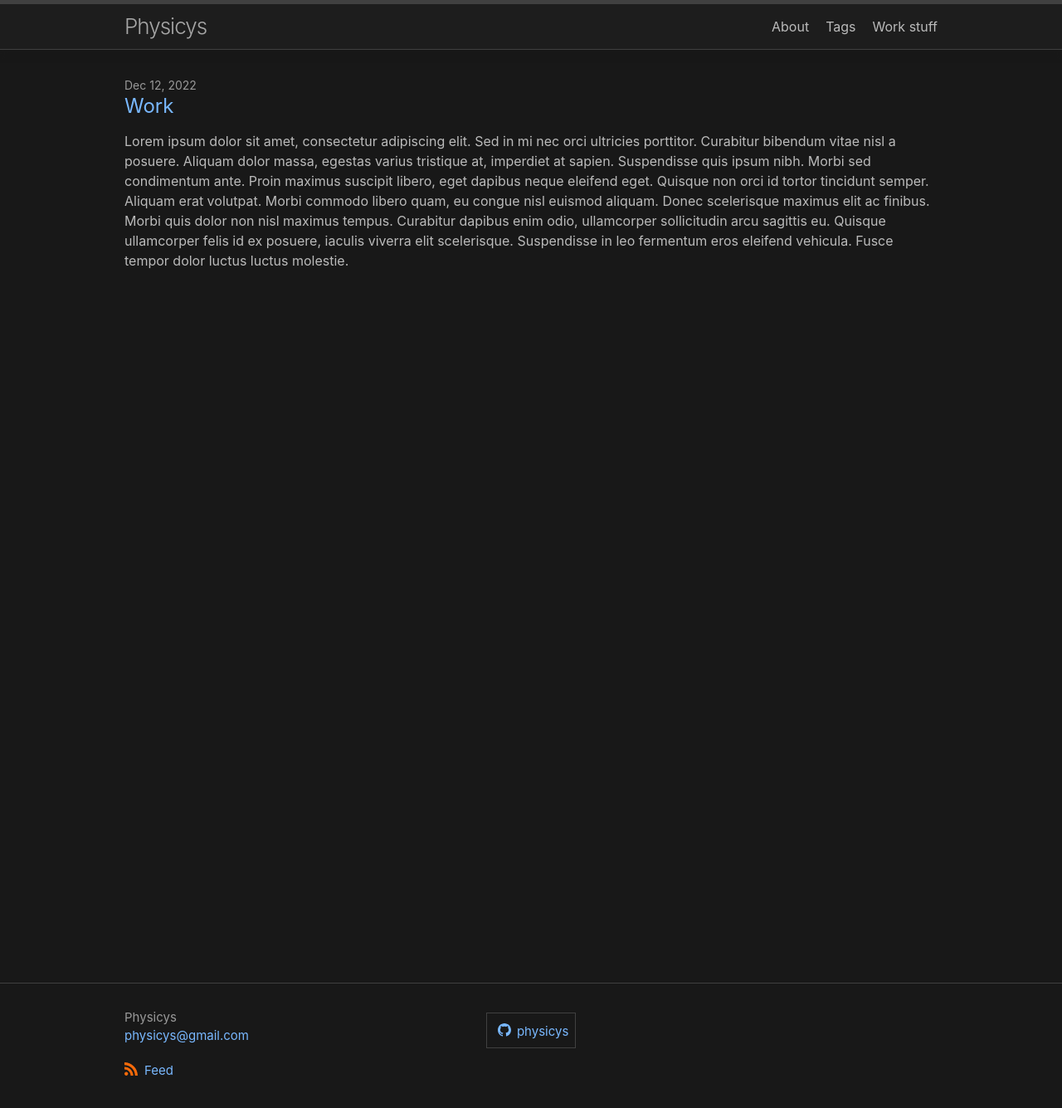
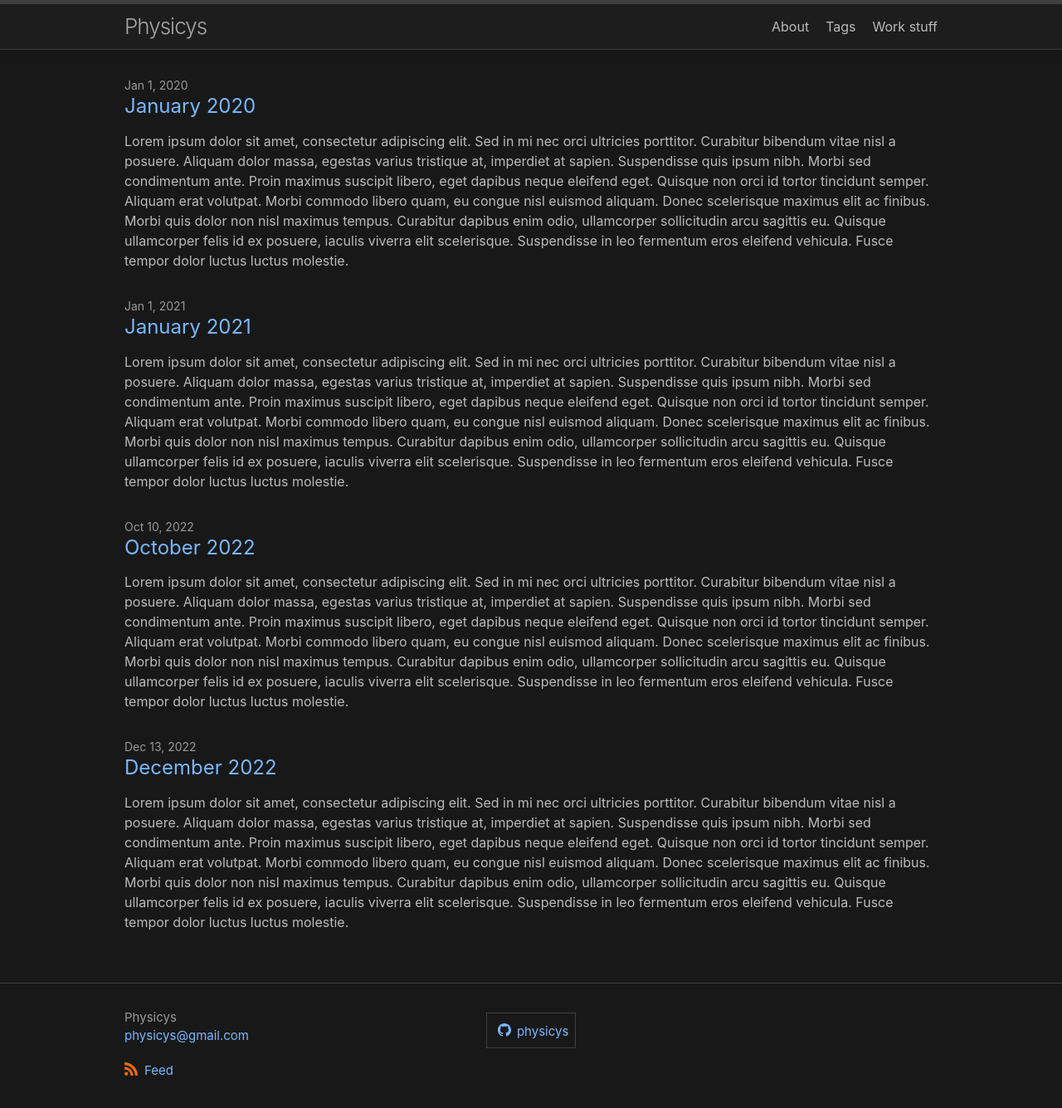
Before and after one commit to PaulRMellor/physicys.github.io, a Jekyll site: the page built from work.md, in a window 1280 px wide and 1361 px high. Shown: the top 1335 px of the window at 83% size. Built offline with Jekyll 4.4.1, drawn with Linux system fonts in a browser that asks for light colours.

Commit message:
Added list tags from _posts and collections

```diff
--- a/_config.yml
+++ b/_config.yml
@@ -41,6 +41,7 @@
 collections:
   work:
     output: true
+    permalink: /:collection/:title
 
 # Exclude from processing.
 # The following items will not be processed, by default.
--- /dev/null
+++ b/_work/2020-01-01-January-2020.md
@@ -0,0 +1,7 @@
+---
+layout: post
+tags: work-1
+description: Lorem ipsum dolor sit amet, consectetur adipiscing elit. Sed in mi nec orci ultricies porttitor. Curabitur bibendum vitae nisl a posuere. Aliquam dolor massa, egestas varius tristique at, imperdiet at sapien. Suspendisse quis ipsum nibh. Morbi sed condimentum ante. Proin maximus suscipit libero, eget dapibus neque eleifend eget. Quisque non orci id tortor tincidunt semper. Aliquam erat volutpat. Morbi commodo libero quam, eu congue nisl euismod aliquam. Donec scelerisque maximus elit ac finibus. Morbi quis dolor non nisl maximus tempus. Curabitur dapibus enim odio, ullamcorper sollicitudin arcu sagittis eu. Quisque ullamcorper felis id ex posuere, iaculis viverra elit scelerisque. Suspendisse in leo fermentum eros eleifend vehicula. Fusce tempor dolor luctus luctus molestie.
+---
+
+asd
--- /dev/null
+++ b/_work/2021-01-01-January-2021.md
@@ -0,0 +1,7 @@
+---
+layout: post
+tags: work-1
+description: Lorem ipsum dolor sit amet, consectetur adipiscing elit. Sed in mi nec orci ultricies porttitor. Curabitur bibendum vitae nisl a posuere. Aliquam dolor massa, egestas varius tristique at, imperdiet at sapien. Suspendisse quis ipsum nibh. Morbi sed condimentum ante. Proin maximus suscipit libero, eget dapibus neque eleifend eget. Quisque non orci id tortor tincidunt semper. Aliquam erat volutpat. Morbi commodo libero quam, eu congue nisl euismod aliquam. Donec scelerisque maximus elit ac finibus. Morbi quis dolor non nisl maximus tempus. Curabitur dapibus enim odio, ullamcorper sollicitudin arcu sagittis eu. Quisque ullamcorper felis id ex posuere, iaculis viverra elit scelerisque. Suspendisse in leo fermentum eros eleifend vehicula. Fusce tempor dolor luctus luctus molestie.
+---
+
+asd
--- /dev/null
+++ b/_work/2022-10-10-October-2022.md
@@ -0,0 +1,7 @@
+---
+layout: post
+tags: Collection-1
+description: Lorem ipsum dolor sit amet, consectetur adipiscing elit. Sed in mi nec orci ultricies porttitor. Curabitur bibendum vitae nisl a posuere. Aliquam dolor massa, egestas varius tristique at, imperdiet at sapien. Suspendisse quis ipsum nibh. Morbi sed condimentum ante. Proin maximus suscipit libero, eget dapibus neque eleifend eget. Quisque non orci id tortor tincidunt semper. Aliquam erat volutpat. Morbi commodo libero quam, eu congue nisl euismod aliquam. Donec scelerisque maximus elit ac finibus. Morbi quis dolor non nisl maximus tempus. Curabitur dapibus enim odio, ullamcorper sollicitudin arcu sagittis eu. Quisque ullamcorper felis id ex posuere, iaculis viverra elit scelerisque. Suspendisse in leo fermentum eros eleifend vehicula. Fusce tempor dolor luctus luctus molestie.
+---
+
+<h1>Collection 1</h1>
--- a/_work/2022-12-12-Work.md
+++ b/_work/2022-12-13-December-2022.md
@@ -1,7 +1,7 @@
 ---
 layout: post
 description: Lorem ipsum dolor sit amet, consectetur adipiscing elit. Sed in mi nec orci ultricies porttitor. Curabitur bibendum vitae nisl a posuere. Aliquam dolor massa, egestas varius tristique at, imperdiet at sapien. Suspendisse quis ipsum nibh. Morbi sed condimentum ante. Proin maximus suscipit libero, eget dapibus neque eleifend eget. Quisque non orci id tortor tincidunt semper. Aliquam erat volutpat. Morbi commodo libero quam, eu congue nisl euismod aliquam. Donec scelerisque maximus elit ac finibus. Morbi quis dolor non nisl maximus tempus. Curabitur dapibus enim odio, ullamcorper sollicitudin arcu sagittis eu. Quisque ullamcorper felis id ex posuere, iaculis viverra elit scelerisque. Suspendisse in leo fermentum eros eleifend vehicula. Fusce tempor dolor luctus luctus molestie.
-tags: work lorem
+tags: Lorem
 ---
 
  Lorem ipsum dolor sit amet, consectetur adipiscing elit. Sed in mi nec orci ultricies porttitor. Curabitur bibendum vitae nisl a posuere. Aliquam dolor massa, egestas varius tristique at, imperdiet at sapien. Suspendisse quis ipsum nibh. Morbi sed condimentum ante. Proin maximus suscipit libero, eget dapibus neque eleifend eget. Quisque non orci id tortor tincidunt semper. Aliquam erat volutpat. Morbi commodo libero quam, eu congue nisl euismod aliquam. Donec scelerisque maximus elit ac finibus. Morbi quis dolor non nisl maximus tempus. Curabitur dapibus enim odio, ullamcorper sollicitudin arcu sagittis eu. Quisque ullamcorper felis id ex posuere, iaculis viverra elit scelerisque. Suspendisse in leo fermentum eros eleifend vehicula. Fusce tempor dolor luctus luctus molestie.
```
Also changed, not shown: _posts/2021-01-01-January.md (added, +6 -0 lines), tags.md (+17 -8 lines).
